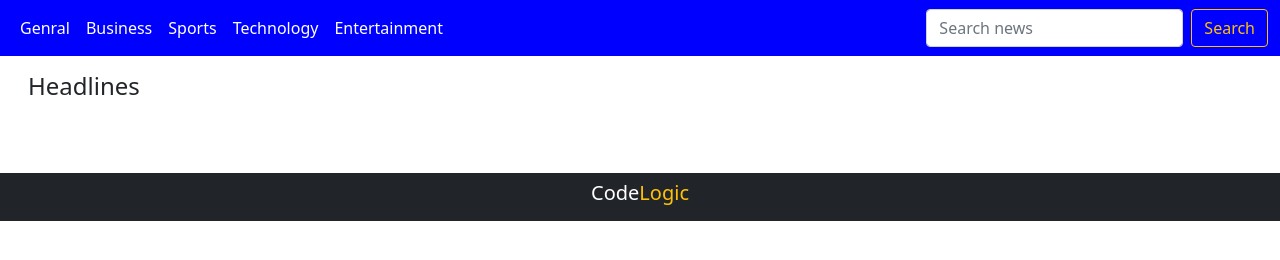
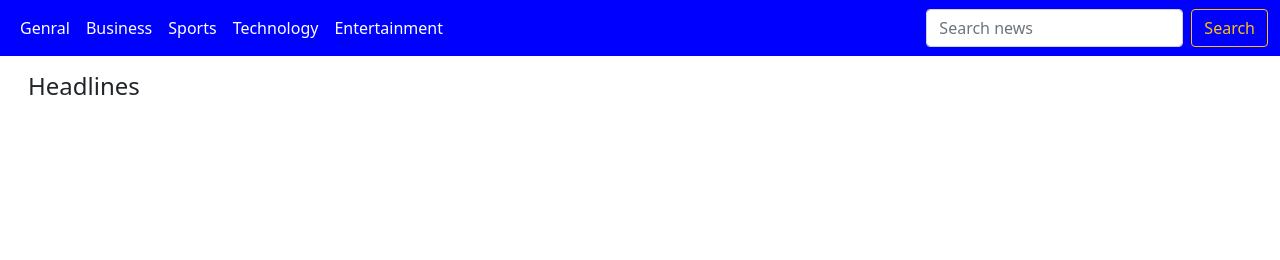
Before and after one commit to starish-shubham/Headline-section, a plain HTML site: page index.html in a window 1280 px wide. Drawn offline with nearby package versions, Linux system fonts and the light colour scheme; no server answers.

Commit message:
Update index.html

```diff
--- a/index.html
+++ b/index.html
@@ -57,17 +57,6 @@
             <div class="row me-2 ms-2" id="newsdetails"></div>
         </div>
 
-        <!-- footer -->
-        <div class="mt-5">
-            <div>
-                <nav class="navbar navbar-expand-lg navbar-dark bg-dark mt-4">
-                  <div class="container-fluid m-0 p-0">
-                    <h5 class="text-white me-auto ms-auto">Code<span class="text-warning">Logic</span></h5>
-                  </div>
-                </nav>
-              </div>
-        </div>
-
     </div>
 
 
```
